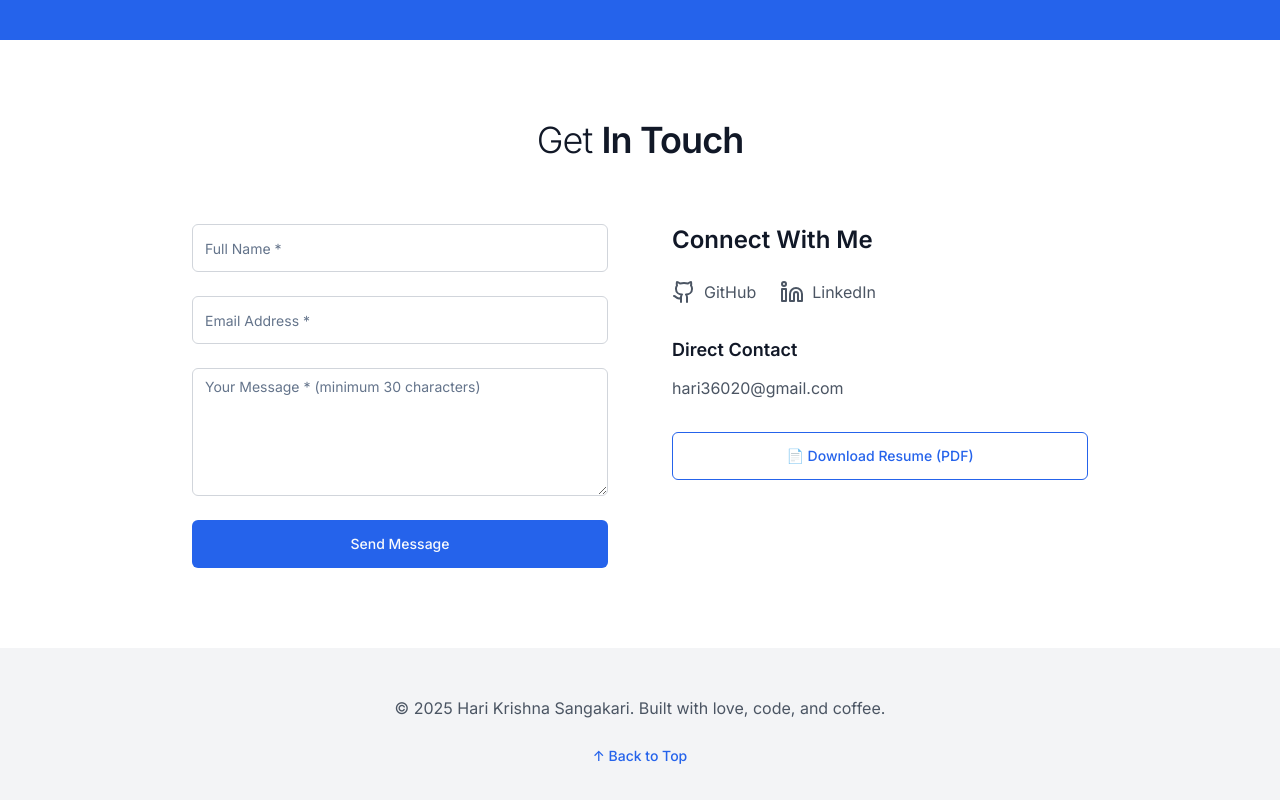
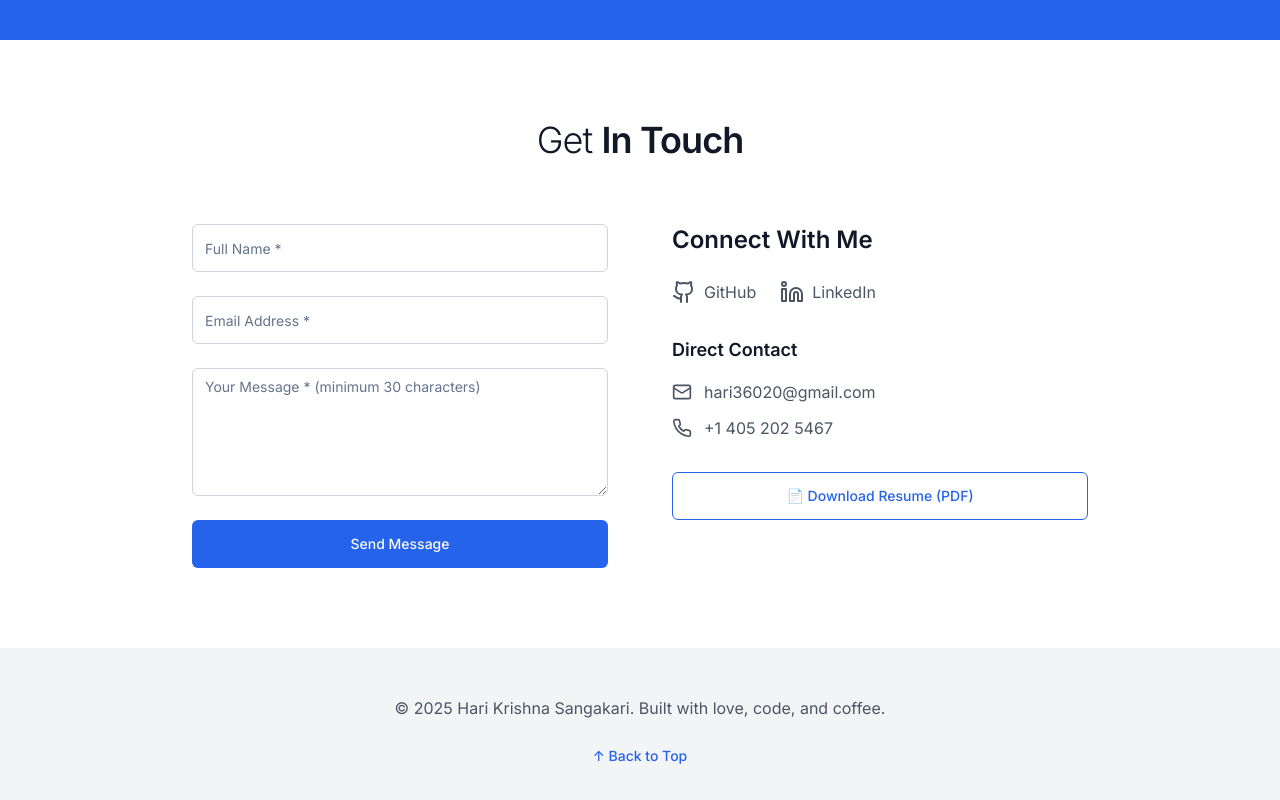
Before and after one commit to Hari36020/Hari-Portfolio, a React (Vite) app: page / in a window 1280 px wide. Shown: the part 4021-4821 px from the top of the page. Built offline with nearby package versions, Linux system fonts and the light colour scheme.

Commit message:
Add contact number to contact section
Added the user's contact number to the contact section of the website.

```diff
--- a/src/pages/Index.tsx
+++ b/src/pages/Index.tsx
@@ -1,3 +1,4 @@
+
 import { useState } from 'react';
 import { Button } from "@/components/ui/button";
 import { Card, CardContent } from "@/components/ui/card";
@@ -5,7 +6,7 @@ import { Badge } from "@/components/ui/badge";
 import { Input } from "@/components/ui/input";
 import { Textarea } from "@/components/ui/textarea";
 import { Avatar, AvatarImage, AvatarFallback } from "@/components/ui/avatar";
-import { ArrowDown, ArrowRight, Download, Github, Linkedin } from "lucide-react";
+import { ArrowDown, ArrowRight, Download, Github, Linkedin, Phone, Mail } from "lucide-react";
 import { toast } from "sonner";
 
 const Index = () => {
@@ -379,8 +380,17 @@ const Index = () => {
               </div>
 
               <div>
-                <h4 className="text-lg font-semibold mb-3">Direct Contact</h4>
-                <p className="text-gray-600">hari36020@gmail.com</p>
+                <h4 className="text-lg font-semibold mb-4">Direct Contact</h4>
+                <div className="space-y-3">
+                  <div className="flex items-center space-x-3 text-gray-600">
+                    <Mail className="h-5 w-5" />
+                    <span>hari36020@gmail.com</span>
+                  </div>
+                  <div className="flex items-center space-x-3 text-gray-600">
+                    <Phone className="h-5 w-5" />
+                    <span>+1 405 202 5467</span>
+                  </div>
+                </div>
               </div>
 
               <Button
```
